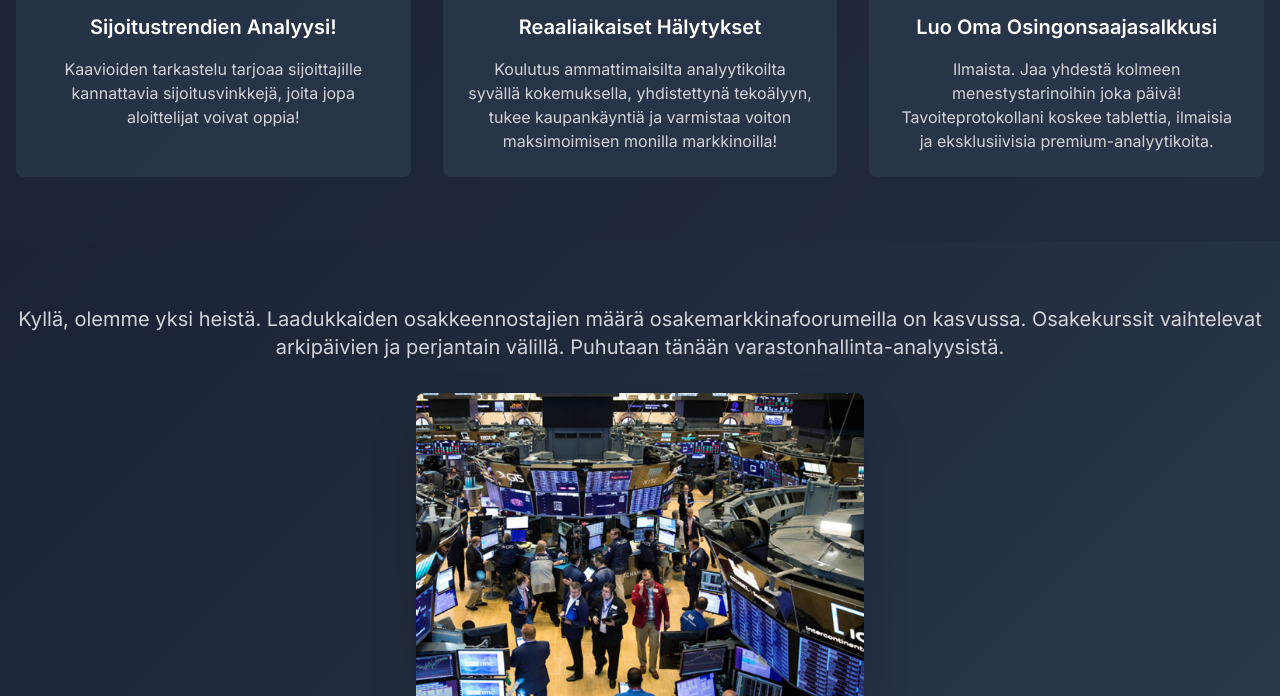
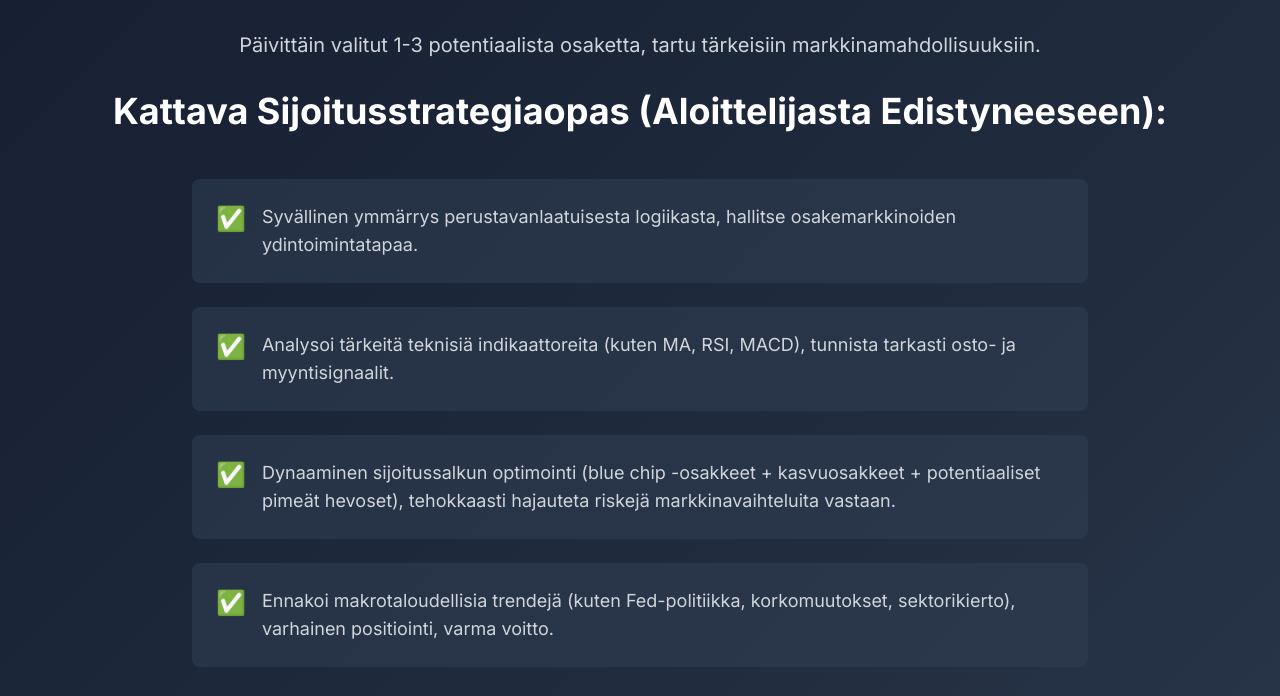
Before and after one commit to DKM7823dc/yuwe901d.site, a plain HTML site: page fenn2/index.html in a window 1280 px wide. Shown: the part 1021-1717 px from the top of the page. Drawn offline with nearby package versions, Linux system fonts and the light colour scheme.

Commit message:
Update index.html

```diff
--- a/fenn2/index.html
+++ b/fenn2/index.html
@@ -138,7 +138,7 @@
         </div>
 
         <div class="flex justify-center mb-12">
-            <img src="img/1.jpg" alt="Ammattimainen Talousanalyytikko" class="rounded-lg shadow-2xl max-w-md w-full">
+            <img src="img/12.jpg" alt="Ammattimainen Talousanalyytikko" class="rounded-lg shadow-2xl max-w-md w-full">
         </div>
 
         <div class="text-center">
@@ -193,8 +193,64 @@
         </div>
     </div>
 
+    <!-- Investment Guide Section -->
+    <div class="py-16">
+        <div class="container mx-auto px-4">
+            <div class="text-center mb-12">
+                <p class="text-xl text-gray-300 mb-8">
+                    Päivittäin valitut 1-3 potentiaalista osaketta, tartu tärkeisiin markkinamahdollisuuksiin.
+                </p>
+                <h2 class="text-3xl md:text-4xl font-bold mb-8">Kattava Sijoitusstrategiaopas (Aloittelijasta Edistyneeseen):</h2>
+            </div>
+
+            <div class="max-w-4xl mx-auto">
+                <div class="grid md:grid-cols-1 gap-6">
+                    <div class="bg-slate-700/50 p-6 rounded-lg">
+                        <div class="flex items-start space-x-4">
+                            <div class="text-green-400 text-2xl">✅</div>
+                            <p class="text-gray-300 text-lg">Syvällinen ymmärrys perustavanlaatuisesta logiikasta, hallitse osakemarkkinoiden ydintoimintatapaa.</p>
+                        </div>
+                    </div>
+
+                    <div class="bg-slate-700/50 p-6 rounded-lg">
+                        <div class="flex items-start space-x-4">
+                            <div class="text-green-400 text-2xl">✅</div>
+                            <p class="text-gray-300 text-lg">Analysoi tärkeitä teknisiä indikaattoreita (kuten MA, RSI, MACD), tunnista tarkasti osto- ja myyntisignaalit.</p>
+                        </div>
+                    </div>
+
+                    <div class="bg-slate-700/50 p-6 rounded-lg">
+                        <div class="flex items-start space-x-4">
+                            <div class="text-green-400 text-2xl">✅</div>
+                            <p class="text-gray-300 text-lg">Dynaaminen sijoitussalkun optimointi (blue chip -osakkeet + kasvuosakkeet + potentiaaliset pimeät hevoset), tehokkaasti hajauteta riskejä markkinavaihteluita vastaan.</p>
+                        </div>
+                    </div>
+
+                    <div class="bg-slate-700/50 p-6 rounded-lg">
+                        <div class="flex items-start space-x-4">
+                            <div class="text-green-400 text-2xl">✅</div>
+                            <p class="text-gray-300 text-lg">Ennakoi makrotaloudellisia trendejä (kuten Fed-politiikka, korkomuutokset, sektorikierto), varhainen positiointi, varma voitto.</p>
+                        </div>
+                    </div>
+                </div>
+
+                <div class="bg-gradient-to-r from-blue-600/20 to-purple-600/20 p-8 rounded-lg mt-8 border border-blue-500/30">
+                    <div class="text-center">
+                        <div class="text-4xl mb-4">💡</div>
+                        <p class="text-xl text-gray-300 mb-6">
+                            Kokeneen sijoitusneuvojatiimin johdolla tarjoamme ilmaisia yksittäisten osakkeiden omistusdiagnostiikkapalveluita!
+                        </p>
+                        <p class="text-lg text-gray-300">
+                            Käsi kädessä opettaa sinua rakentamaan korkean voittoprosentin sijoitusmalli, joustavasti asettaa stop-loss ja take-profit -strategiat, rakentaa oma vakaa kannattavuusjärjestelmäsi.
+                        </p>
+                    </div>
+                </div>
+            </div>
+        </div>
+    </div>
+
     <!-- Stock Management Section -->
-    <div class="py-16">
+    <div class="bg-slate-800/50 py-16">
         <div class="container mx-auto px-4">
             <div class="text-center mb-12">
                 <p class="text-xl text-gray-300 mb-8">
@@ -216,7 +272,7 @@
     </div>
 
     <!-- Why Choose Us Section -->
-    <div class="bg-slate-800/50 py-16">
+    <div class="py-16">
         <div class="container mx-auto px-4">
             <h2 class="text-3xl md:text-4xl font-bold text-center mb-12">Miksi Suosittelemme Näitä Suosituimpia Toimintoja?</h2>
             <p class="text-xl text-center text-gray-300 mb-12">Meillä on kymmenen vuoden teknisen analyysin kokemus ja olemme hyvin kokeneita. Reaaliaikainen videon toisto!</p>
@@ -258,7 +314,7 @@
     </div>
 
     <!-- Long-term Partnership Section -->
-    <div class="py-16">
+    <div class="bg-slate-800/50 py-16">
         <div class="container mx-auto px-4">
             <div class="text-center mb-12">
                 <img src="img/3.jpg" alt="Pitkäaikainen Kumppanuus" class="rounded-lg shadow-2xl max-w-md w-full mx-auto mb-8">
@@ -275,7 +331,7 @@
     </div>
 
     <!-- 7 Steps Section -->
-    <div class="bg-slate-800/50 py-16">
+    <div class="py-16">
         <div class="container mx-auto px-4">
             <div class="text-center mb-12">
                 <h2 class="text-3xl font-bold mb-6">Osaketutkimus Auttaa Sinua Hallitsemaan Osakemarkkinoita</h2>
@@ -366,7 +422,7 @@
     </div>
 
     <!-- Community Success Section -->
-    <div class="py-16">
+    <div class="bg-slate-800/50 py-16">
         <div class="container mx-auto px-4">
             <div class="text-center mb-12">
                 <h2 class="text-3xl font-bold mb-6">Kuuntele Mitä Menestyneet Osakekauppiaat Sanovat</h2>
```
